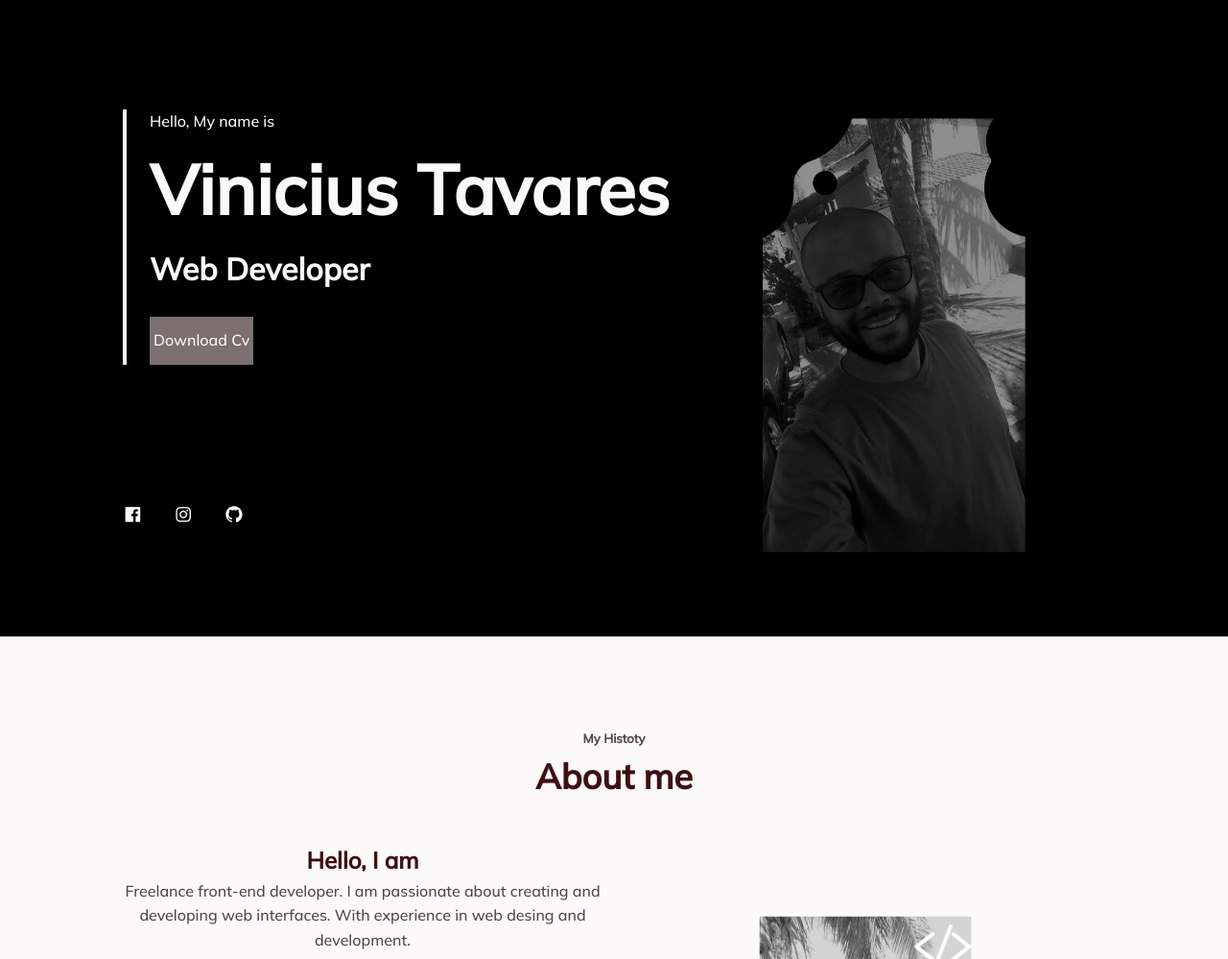
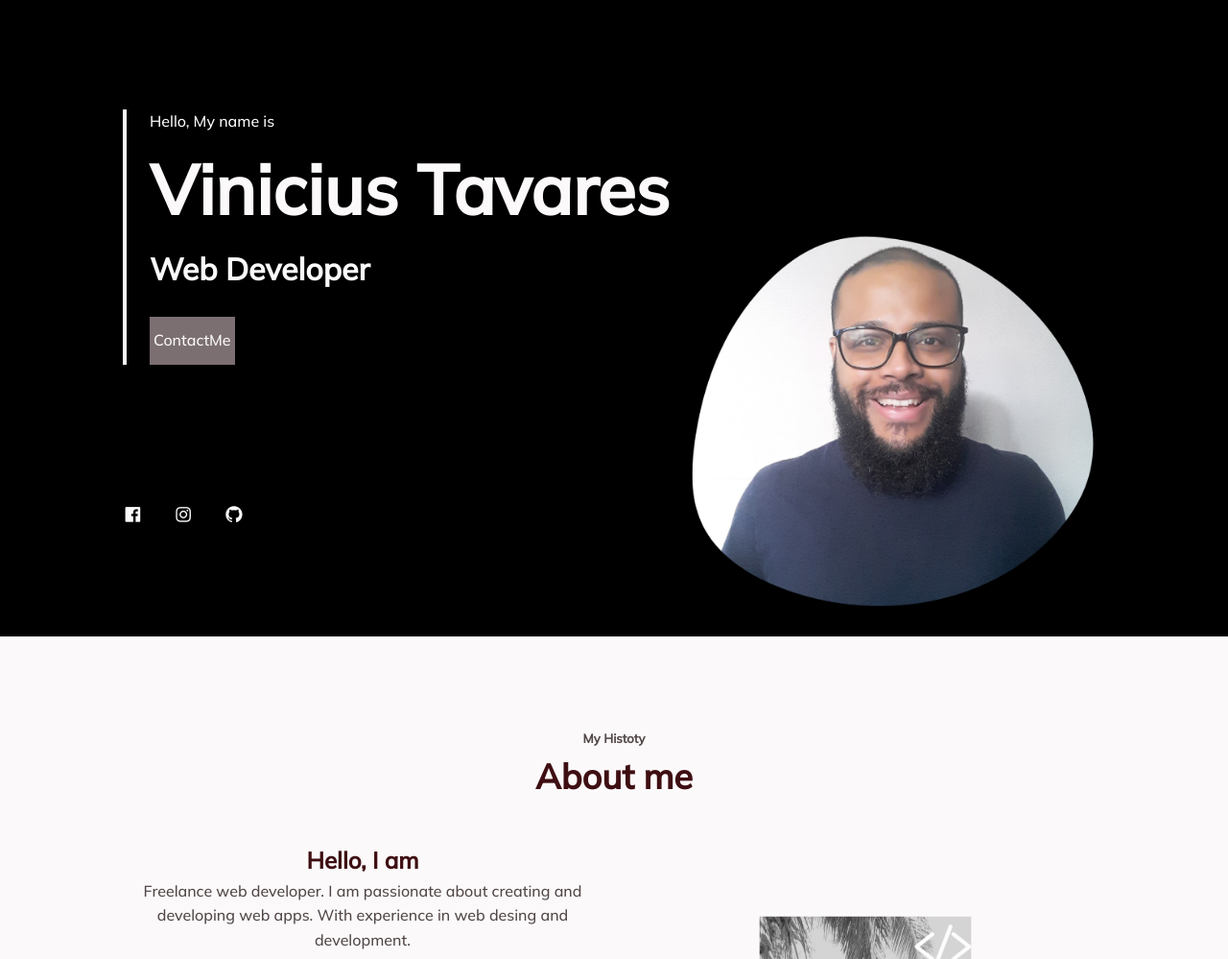
Before and after one commit to viniciustavares-dev/Portifolio-Vinicius, a plain HTML site: page index.html in a window 1280 px wide. Shown: the part 137-1136 px from the top of the page at 96% size. Drawn offline with nearby package versions, Linux system fonts and the light colour scheme.

Commit message:
Inserindo nova imagem principal

```diff
--- a/index.html
+++ b/index.html
@@ -54,7 +54,7 @@
                     <span class="home-gretting">Hello, My name is</span>
                     <h1 class="home-name">Vinicius Tavares</h1>
                     <span class="home-profession">Web Developer</span>
-                    <a download="" href="#" class="button button-light">Download Cv</a>
+                    <a download="" href="#" class="button button-light">ContactMe</a>
                 </div>
 
                 <div class="home-social">
@@ -64,7 +64,7 @@
                 </div>
 
                 <div class="home-img">
-                    <img src="imagens-portifolio/img-cabecalho.png" alt="">
+                    <img src="imagens-portifolio/img_portifolio.png" alt="">
                 </div>
 
             </div>
@@ -77,7 +77,7 @@
 
             <div class="about-container bd-grid">
                 <div class="about-data bd-grid">
-                    <p class="about-description"><span>Hello, I am <br></span>Freelance front-end developer. I am passionate about creating and developing web interfaces. With experience in web desing and development.</p>
+                    <p class="about-description"><span>Hello, I am <br></span>Freelance web developer. I am passionate about creating and developing web apps. With experience in web desing and development.</p>
 
                     <div>
                         <span class="about-number">Css</span>
--- a/style.css
+++ b/style.css
@@ -312,6 +312,7 @@ img{
 
 .home-img img{
     width: 240px;
+
 }
 
 .home-social{
```
Also changed, not shown: imagens-portifolio/img_portifolio.png (added), 2 other files.
